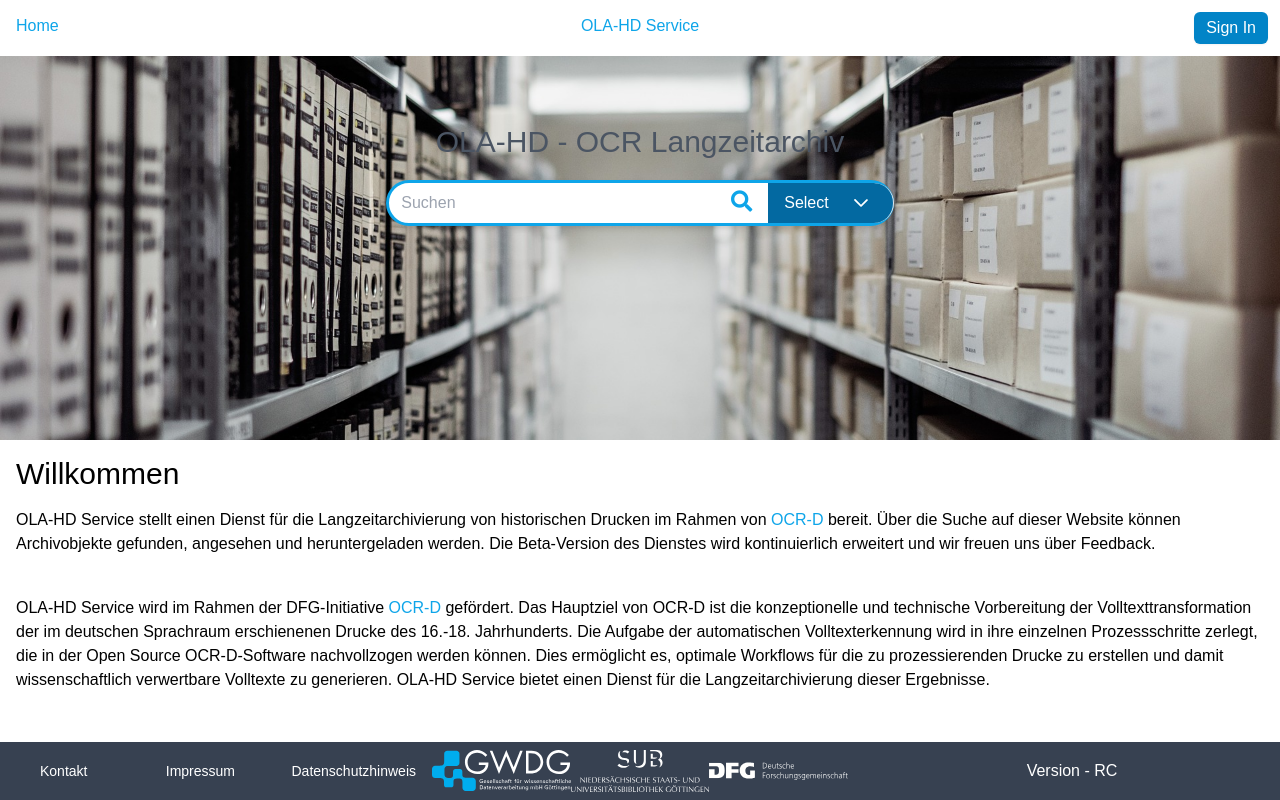
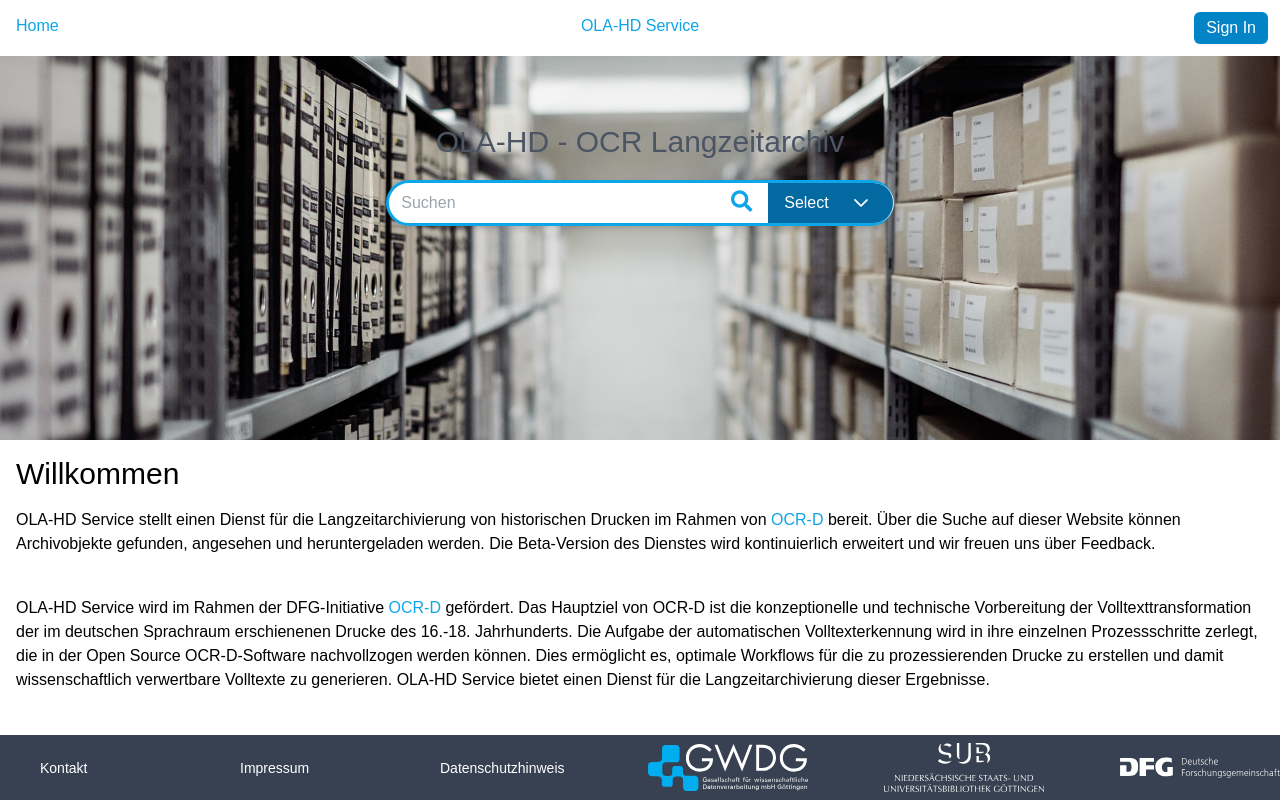
Before and after one commit to subugoe/olahd_user_frontend, a Vue app: page / in a window 1280 px wide. Built offline with nearby package versions, Linux system fonts and the light colour scheme; no server answers; a web font is replaced by a local one; what oidc-client would draw is missing.

Commit message:
Remove version number placeholder from footer
Version number seems not important for target audiance. It could become
important again but nonetheless removing for now

```diff
--- a/src/layout/footer/index.vue
+++ b/src/layout/footer/index.vue
@@ -1,7 +1,7 @@
 <template>
   <footer>
     <div class="bg-gray-700">
-      <div class="grid grid-cols-3 gap-4 py-2">
+      <div class="grid grid-cols-2 gap-4 py-2">
         <div class="flex flex-1 items-center ml-10 space-x-2 text-sm">
           <router-link class="flex flex-1" as="nav" active-class="active" to="/contact">
             <span class="nav-link text-white hover:text-sky-700">Kontakt</span>
@@ -29,10 +29,6 @@
               :alt="item.title"
             />
           </a>
-        </div>
-
-        <div class="flex flex-1 items-center justify-around">
-          <div class="text-white">Version - RC</div>
         </div>
       </div>
     </div>
```
